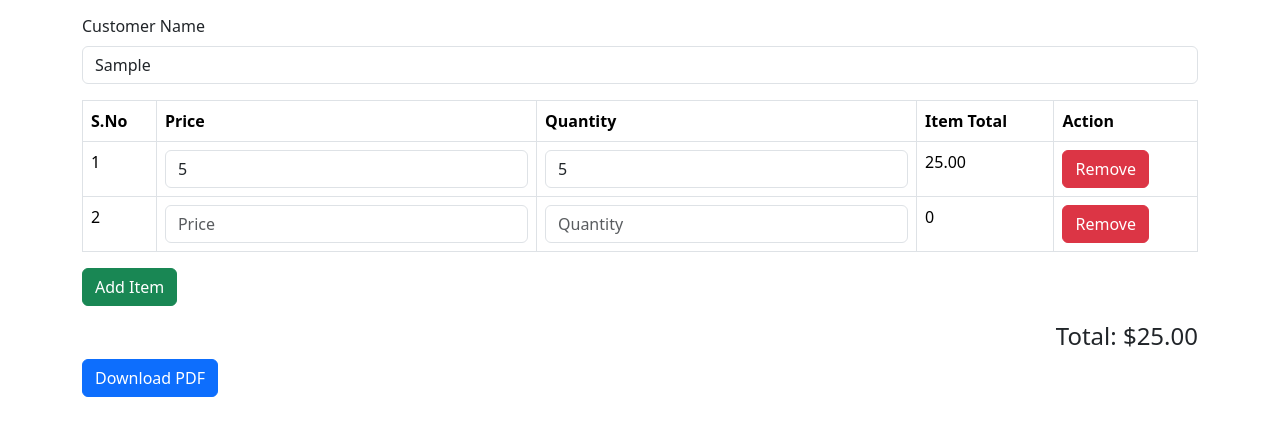
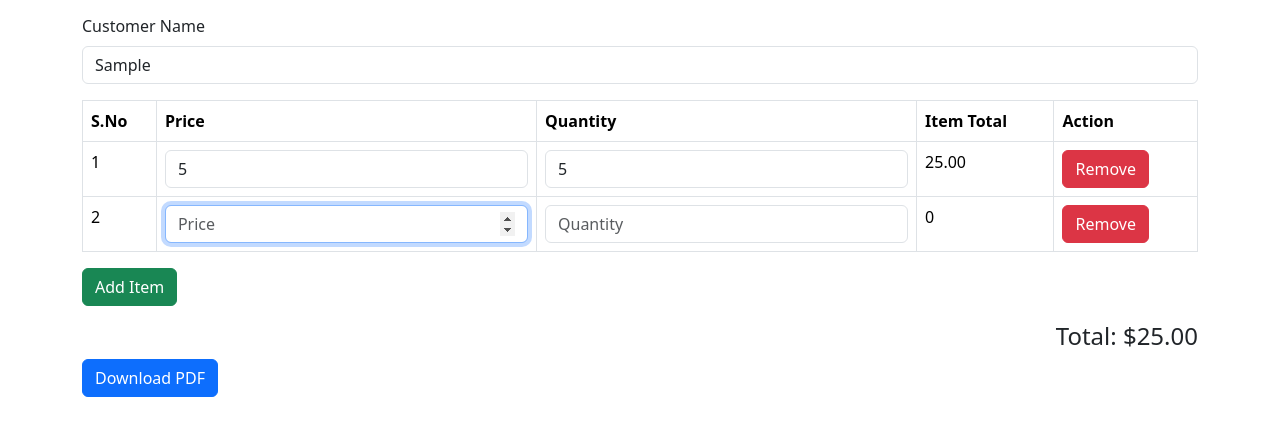
Before and after one commit to connectingbussiness/bhavani-hosieres, a plain HTML site: page index.html in a window 1280 px wide. Both pictures are taken after typing "Sample", "5", "5" into the empty fields and a click on the button "Add Item". Shown: the part 96-532 px from the top of the page. Drawn offline with nearby package versions, Linux system fonts and the light colour scheme.

Commit message:
Update index.html

```diff
--- a/index.html
+++ b/index.html
@@ -7,7 +7,6 @@
     <link href="https://cdn.jsdelivr.net/npm/bootstrap@5.3.0-alpha1/dist/css/bootstrap.min.css" rel="stylesheet">
     <script src="https://cdnjs.cloudflare.com/ajax/libs/jspdf/2.5.1/jspdf.umd.min.js"></script>
     <style>
-        /* Add padding so the content is not hidden by the fixed numpad */
         .table-responsive {
             overflow-x: auto;
         }
@@ -72,7 +71,7 @@
             document.getElementById('timestamp').textContent = formattedDate;
         }
 
-        // Adds a new item row
+        // Adds a new item row and focuses on the newly added row's Price input
         function addItem() {
             const rowCount = document.getElementById('itemsList').rows.length;
             const row = `
@@ -86,8 +85,16 @@
             `;
             document.getElementById('itemsList').insertAdjacentHTML('beforeend', row);
 
-            // Scroll to the bottom and focus on the new item
+            // Scroll to the bottom and focus on the new item price input field
             scrollToBottom();
+            focusNewItem();
+        }
+
+        // Focus on the newly added item's price input field
+        function focusNewItem() {
+            const rows = document.querySelectorAll('#itemsList tr');
+            const lastRow = rows[rows.length - 1];
+            lastRow.querySelector('.price').focus();
         }
 
         // Removes an item row and updates serial numbers
```
